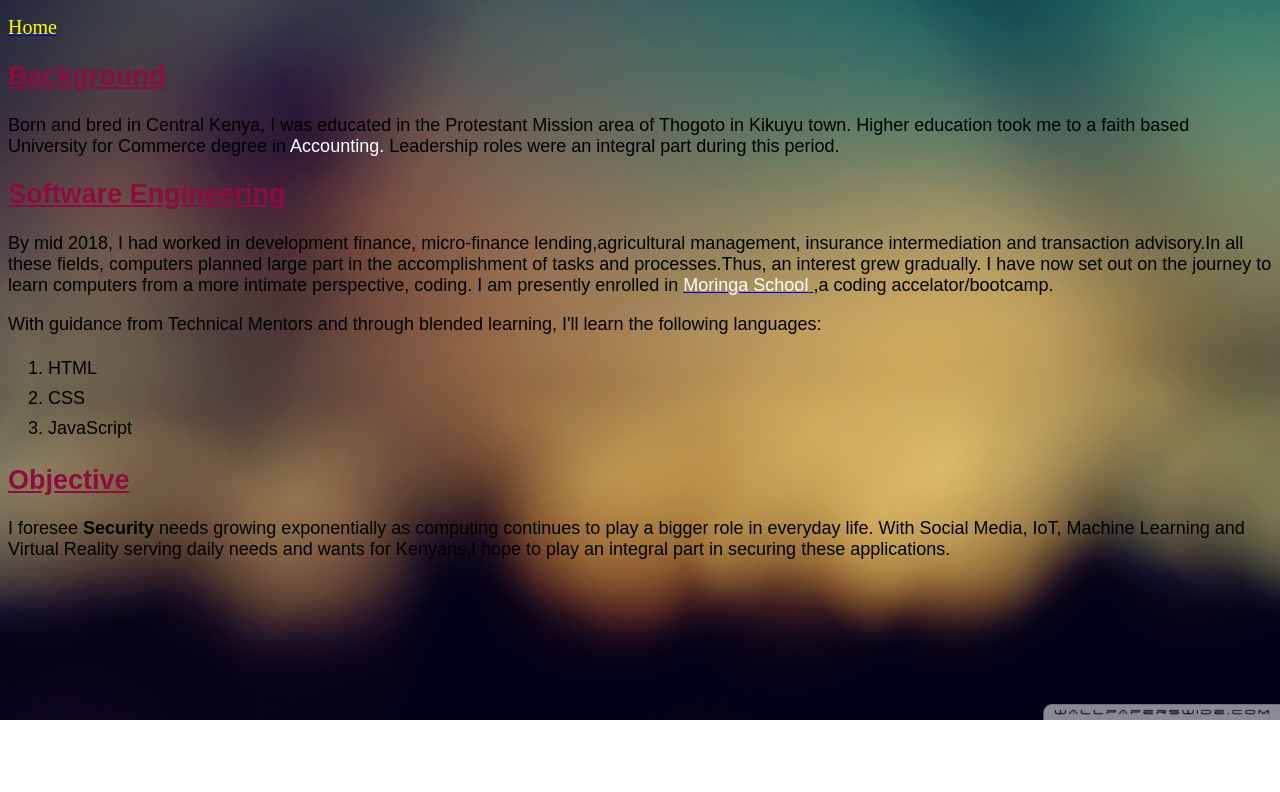
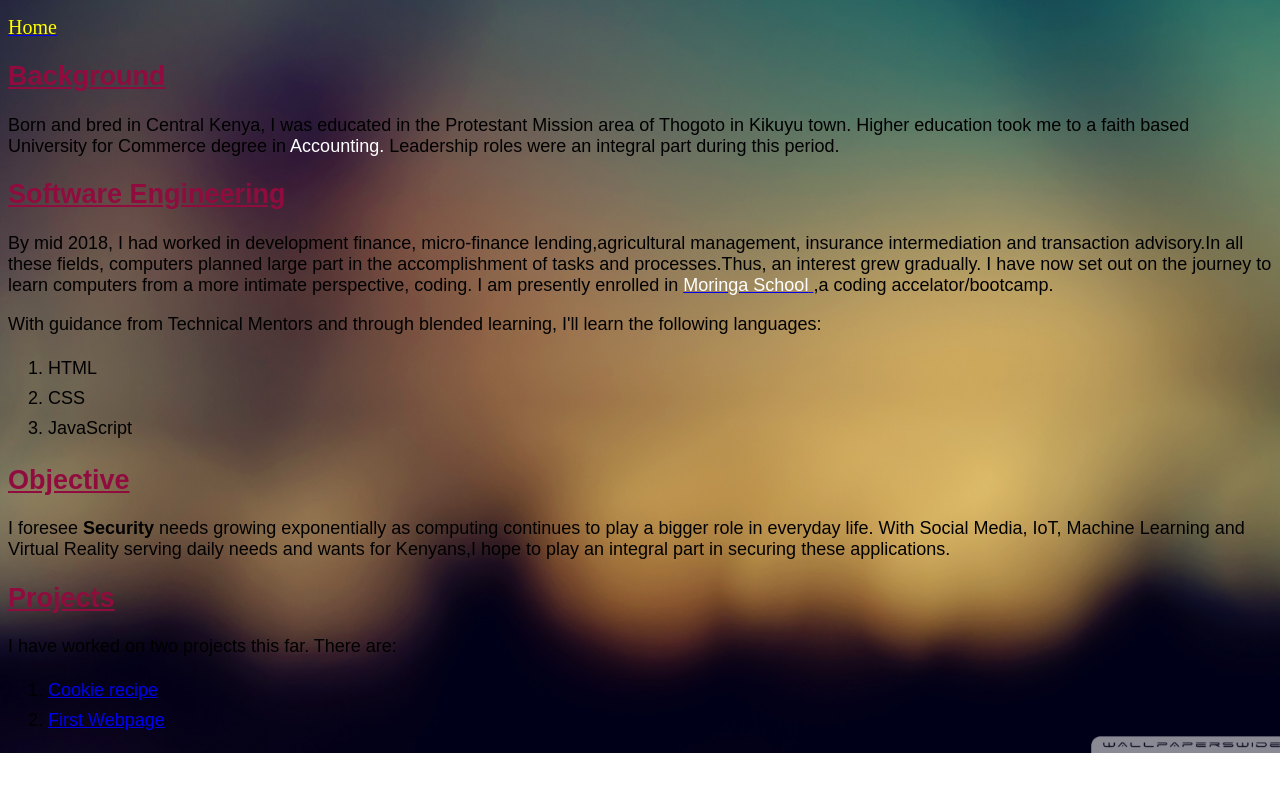
Before and after one commit to Slim95Chrisp/first-portfolio, a plain HTML site: page aboutme.html in a window 1280 px wide. Drawn offline with Linux system fonts and the light colour scheme.

Commit message:
add project content

```diff
--- a/aboutme.html
+++ b/aboutme.html
@@ -40,5 +40,17 @@
       wants for Kenyans,I hope to play an integral part in securing these
       applications.</p>
     </div>
+    <div class="intro">
+      <h2>Projects</h2>
+      <p> I have worked on two projects this far. There are:
+        <ol>
+          <li> <a href="https://github.com/Slim95Chrisp/cookie-recipe"
+            target="_blank" >Cookie
+             recipe </a> </li>
+          <li> <a href="https://github.com/Slim95Chrisp/my-first-webpage"
+            target="_blank" >First
+            Webpage </a> </li>
+        </ol>
+    </div>
 </body>
 </html>
```
